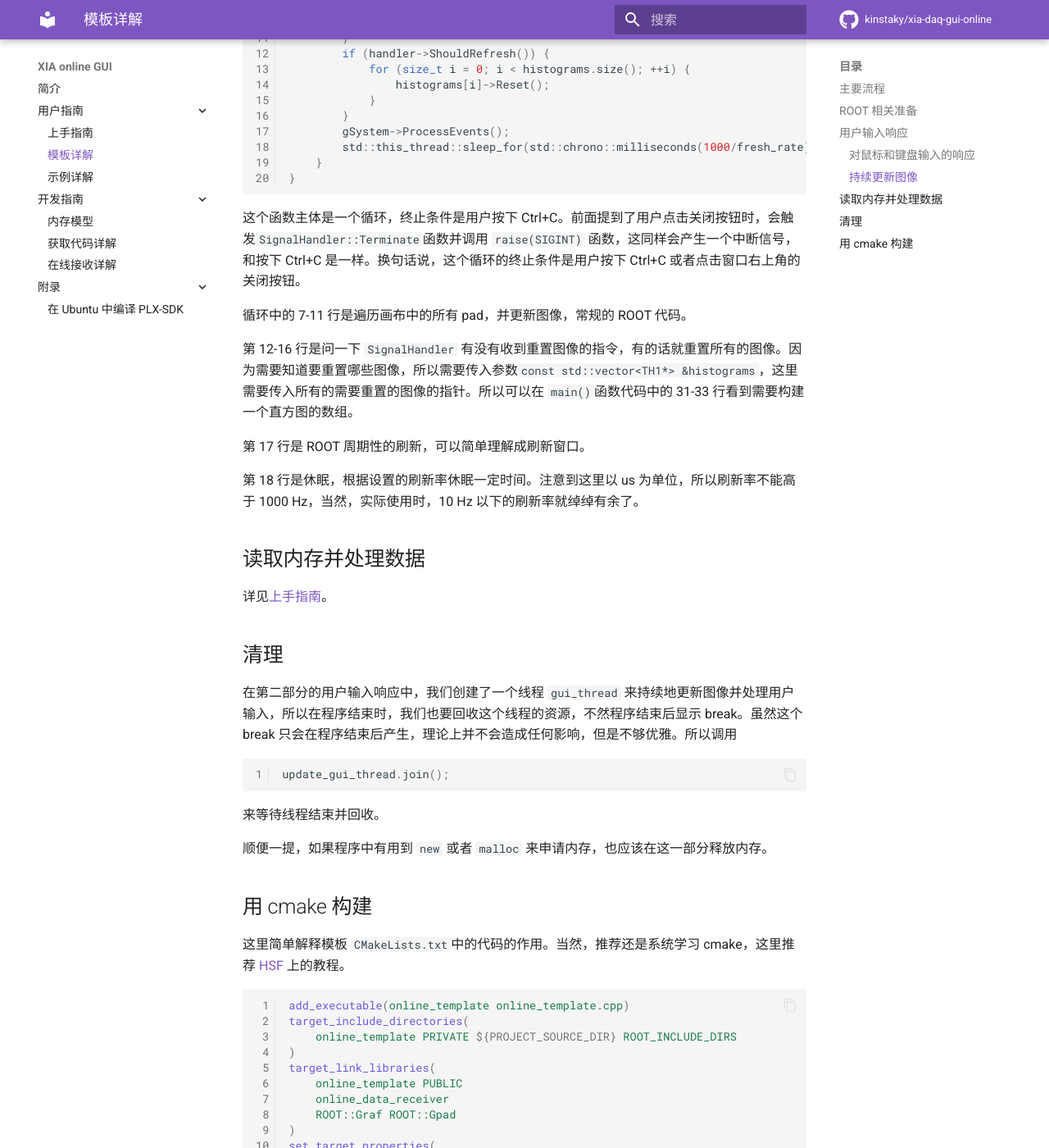
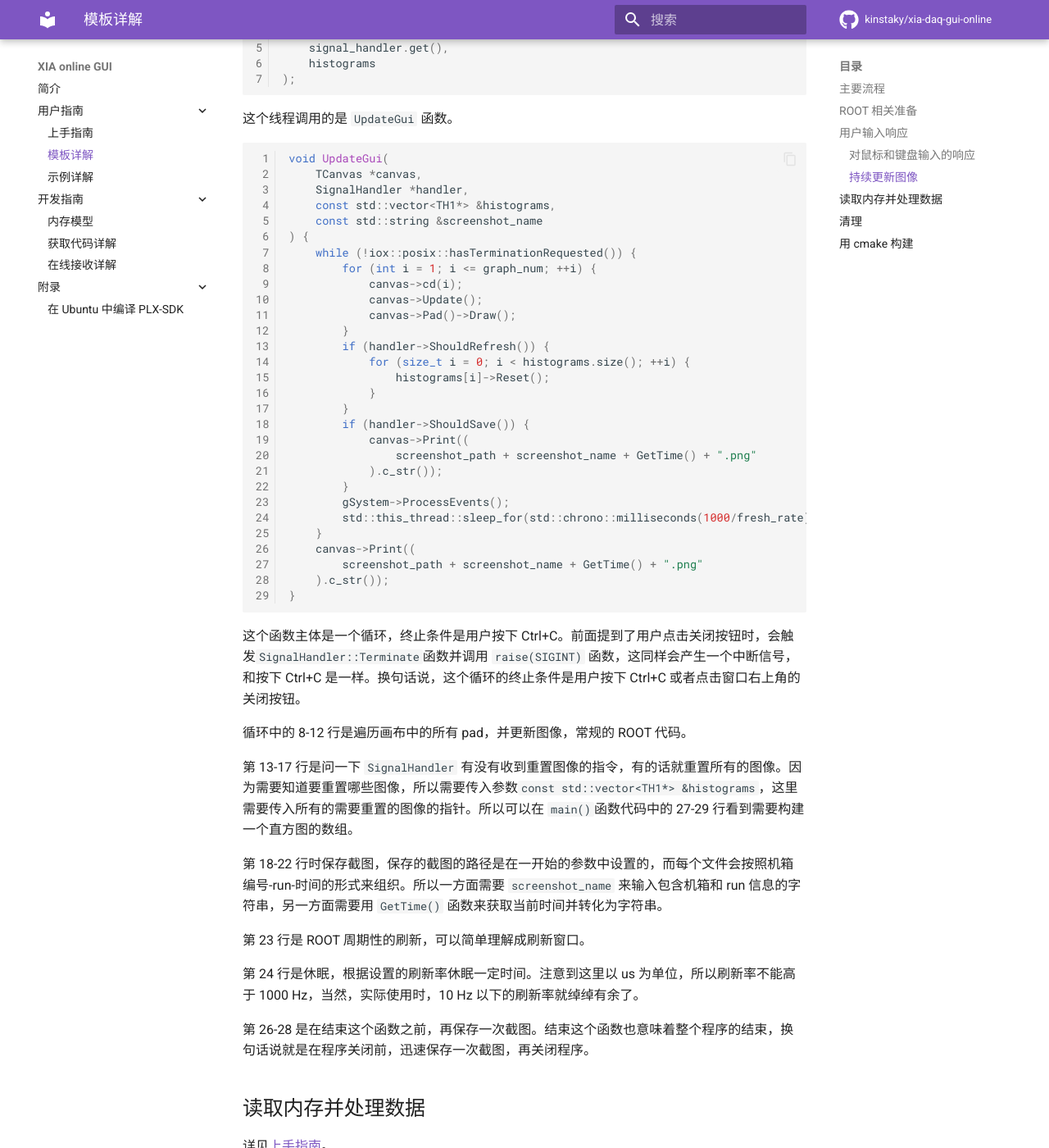
Before and after one commit to kinstaky/xia-daq-gui, an MkDocs documentation site: the page built from docs/docs/template_walk_through.md, in a window 1280 px wide and 1400 px high, scrolled down 4780 px. Shown: the whole window at 82% size. Built offline with MkDocs 1.6.1 and Material for MkDocs 9.7.7, drawn with Linux system fonts in a browser that asks for light colours; comment, search, counter and statistics services are not loaded; some of the changed text lies outside the part shown.

Commit message:
update v1.0.1 docs

````diff
--- a/docs/docs/template_walk_through.md
+++ b/docs/docs/template_walk_through.md
@@ -38,12 +38,14 @@ std::unique_ptr<SignalHandler> signal_handler = HandleSignal(canvas);
 std::vector<TH1*> histograms = {
     &hist1, &hist2
 };
+st::string screenshot_name = GetScreenShotName();
 // update GUI
 std::thread update_gui_thread(
     UpdateGui,
     canvas,
     signal_handler.get(),
-    histograms
+    histograms,
+    screenshot_name
 );
 
 
@@ -118,6 +122,7 @@ hist2.Draw();
 
 1. 点击窗口的关闭按钮终止在线程序
 2. 按 **r** 或者 **F5** 重置图像
+3. 按 **s** 或者 **F12** 保存截图
 
 这两个功能都是依靠 `HandleSignal()`实现的。这个函数又依赖于 `SignalHandler`类，虽然听起来像套娃，但这都是有必要的。
 
@@ -144,23 +149,35 @@ std::unique_ptr<SignalHandler> HandleSignal(TCanvas *canvas) {
 
 上面的代码第 3-4 行使用智能指针创建了 `SignalHandler`类的实例，智能指针的好处就是不用自己管理内存，这个指针没用时会自动释放内存。`SignalHandler` 顾名思义，就是用来处理各种输入信号的，具体细节后面再看。
 
-第 6-10 行，将窗口的关闭按钮和 `SignalHandler`的 `Terminate()` 函数关联起来，再用户点击关闭按钮同时，会调用`Terminate()`函数。该函数做两件事，第一是产生一个中断信号，类似于按 Ctrl+C；第二是告诉 ROOT 可以终止程序了。产生中断信号是为了让管理共享内存的 iceoryx 停止工作，这个会在第三部分再次提到。
+第 6-10 行，将窗口的关闭按钮和 `SignalHandler`的 `Terminate()` 函数关联起来，再用户点击关闭按钮同时，会调用`Terminate()`函数。该函数产生一个中断信号，类似于按 Ctrl+C。这是为了让管理共享内存的 iceoryx 停止工作，这个会在第三部分再次提到。
 
 ```cpp
 void Terminate() {
     std::raise(SIGINT);
-    gApplication->Terminate();
 }
 ```
 
-第 11-16 行，将 ROOT 自身的处理键盘和鼠标输入的函数 `ProcessedEvent`和 `SignalHandler::Refresh` 函数关联起来，也就是说每次用户点击鼠标或者敲键盘时，都会调用 `Refresh` 函数并给一些输入信息。`Refresh` 函数在发现输入信息是 **F5** 或者 **r** 时就会设置 `should_refresh_` 为真，这里不直接重置图像是因为 `SignalHandler` 本身并不知道应该重置哪些图像，而想要让它知道就要传递更多的参数，这样就不够灵活了。而这里设置一个变量给外面的函数或者类判断是否需要重置，就可以在这个类外面完成重置的事情。所谓的外面，其实就是指的用户编写的在线程序。
+第 11-16 行，将 ROOT 自身的处理键盘和鼠标输入的函数 `ProcessedEvent`和 `SignalHandler::Refresh` 函数关联起来，也就是说每次用户点击鼠标或者敲键盘时，都会调用 `Refresh` 函数并给一些输入信息。`Refresh` 函数在发现输入信息是 **F5** 或者 **r** 时就会设置 `should_refresh_` 为真，这里不直接重置图像是因为 `SignalHandler` 本身并不知道应该重置哪些图像，而想要让它知道就要传递更多的参数，这样就不够灵活了。而这里设置一个变量给外面的函数或者类判断是否需要重置，就可以在这个类外面完成重置的事情。所谓的外面，其实就是指的用户编写的在线程序。同理，在检测到 **F12** 或者 **s** 时就会设置 `should_save_` 为真，告诉外面的程序是时候截图保存了。
 
 ```cpp
-void Refresh(int event, int x, int y, TObject*) {
-    if (event == 24 && x == 0 && y == 4148) {
+void Refresh(
+    int event,
+    int x,
+    int y,
+    TObject*
+) {
+    if (
+        (event == 24 && x == 0 && y == 4148)
+        || (event == 24 && x == 114 && y == 114)
+    ) {
+        // F5 and r
         should_refresh_ = true;
-    } else if (event == 24 && x == 114 && y == 114) {
-        should_refresh_ = true;
+    } else if (
+        (event == 24 && x == 0 && y == 4155)
+        || (event == 24 && x == 115 && y == 115)
+    ) {
+        // F12 and s
+        should_save_ = true;
     }
 }
 ```
@@ -187,7 +204,8 @@ std::thread update_gui_thread(
 void UpdateGui(
 	TCanvas *canvas,
 	SignalHandler *handler,
-	const std::vector<TH1*> &histograms
+	const std::vector<TH1*> &histograms,
+	const std::string &screenshot_name
 ) {
 	while (!iox::posix::hasTerminationRequested()) {
 		for (int i = 1; i <= graph_num; ++i) {
@@ -200,21 +218,33 @@ void UpdateGui(
 				histograms[i]->Reset();
 			}
 		}
+		if (handler->ShouldSave()) {
+			canvas->Print((
+				screenshot_path + screenshot_name + GetTime() + ".png"
+			).c_str());
+		}
 		gSystem->ProcessEvents();
 		std::this_thread::sleep_for(std::chrono::milliseconds(1000/fresh_rate));
 	}
+	canvas->Print((
+		screenshot_path + screenshot_name + GetTime() + ".png"
+	).c_str());
 }
 ```
 
 这个函数主体是一个循环，终止条件是用户按下 Ctrl+C。前面提到了用户点击关闭按钮时，会触发`SignalHandler::Terminate`函数并调用 `raise(SIGINT)` 函数，这同样会产生一个中断信号，和按下 Ctrl+C 是一样。换句话说，这个循环的终止条件是用户按下 Ctrl+C 或者点击窗口右上角的关闭按钮。
 
-循环中的 7-11 行是遍历画布中的所有 pad，并更新图像，常规的 ROOT 代码。
+循环中的 8-12 行是遍历画布中的所有 pad，并更新图像，常规的 ROOT 代码。
 
-第 12-16 行是问一下 `SignalHandler` 有没有收到重置图像的指令，有的话就重置所有的图像。因为需要知道要重置哪些图像，所以需要传入参数`const std::vector<TH1*> &histograms`，这里需要传入所有的需要重置的图像的指针。所以可以在 `main()`函数代码中的 31-33 行看到需要构建一个直方图的数组。
+第 13-17 行是问一下 `SignalHandler` 有没有收到重置图像的指令，有的话就重置所有的图像。因为需要知道要重置哪些图像，所以需要传入参数`const std::vector<TH1*> &histograms`，这里需要传入所有的需要重置的图像的指针。所以可以在 `main()`函数代码中的 27-29 行看到需要构建一个直方图的数组。
 
-第 17 行是 ROOT 周期性的刷新，可以简单理解成刷新窗口。
+第 18-22 行时保存截图，保存的截图的路径是在一开始的参数中设置的，而每个文件会按照机箱编号-run-时间的形式来组织。所以一方面需要 `screenshot_name` 来输入包含机箱和 run 信息的字符串，另一方面需要用 `GetTime()` 函数来获取当前时间并转化为字符串。
 
-第 18 行是休眠，根据设置的刷新率休眠一定时间。注意到这里以 us 为单位，所以刷新率不能高于 1000 Hz，当然，实际使用时，10 Hz 以下的刷新率就绰绰有余了。
+第 23 行是 ROOT 周期性的刷新，可以简单理解成刷新窗口。
+
+第 24 行是休眠，根据设置的刷新率休眠一定时间。注意到这里以 us 为单位，所以刷新率不能高于 1000 Hz，当然，实际使用时，10 Hz 以下的刷新率就绰绰有余了。
+
+第 26-28 是在结束这个函数之前，再保存一次截图。结束这个函数也意味着整个程序的结束，换句话说就是在程序关闭前，迅速保存一次截图，再关闭程序。
 
 ## 读取内存并处理数据
 
@@ -229,6 +259,14 @@ update_gui_thread.join();
 ```
 
 来等待线程结束并回收。
+
+另一方面还需要结束之前创建的 `TApplication`，所以调用
+
+```cpp
+gApplication->Terminate();
+```
+
+来终止 ROOT 的程序。
 
 顺便一提，如果程序中有用到 `new` 或者 `malloc` 来申请内存，也应该在这一部分释放内存。
 
````
Also changed, not shown: other parts of docs/docs/template_walk_through.md (+4 -2 lines), docs/docs/getting_started.md (+5 -4 lines).
